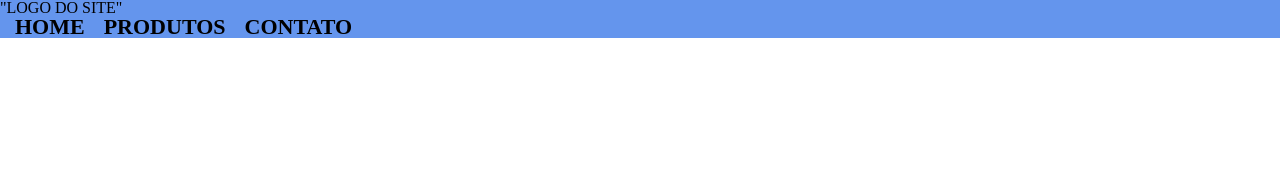
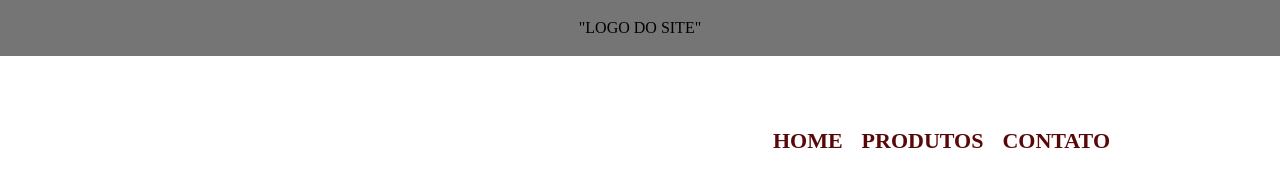
Before and after one commit to LeonardoMendes2811/leo-barbearia, a plain HTML site: page produtos.html in a window 1280 px wide. Drawn offline with Linux system fonts and the light colour scheme.

Commit message:
Add files via upload

```diff
--- a/produtos.css
+++ b/produtos.css
@@ -1,5 +1,7 @@
 header{
-    background-color: cornflowerblue;
+    background-color: rgb(117, 117, 117);
+    text-align: center;
+    padding: 20px 0;
 }
 
 nav li {
@@ -9,8 +11,20 @@ nav li {
 
 nav a {
     text-transform: uppercase;
-    color: black;
+    color: rgb(88, 8, 8);
     font-weight: bold;
     font-size: 22px;
     text-decoration: none;
 }
+
+.caixa {
+    position: relative ;
+    width: 940px;
+    margin: 0 auto;
+}
+
+nav {
+    position: absolute;
+    top: 110px;
+    right: 0;
+}
--- a/produtos.html
+++ b/produtos.html
@@ -9,6 +9,7 @@
 </head>
 <body>
     <header>
+        <div class="caixa">
             <h1>"LOGO DO SITE"</h1>
 
             <nav>
@@ -18,6 +19,7 @@
                     <li><a href="####">Contato</a></li>
                 </ul>
             </nav>
+        </div>
     </header>
 </body>
 </html>
--- a/style.css
+++ b/style.css
@@ -1,5 +1,5 @@
 body {
-    background-color: rgb(61, 61, 61);
+    background-color: rgb(18, 49, 107);
 }
 
 h1 {
@@ -19,11 +19,11 @@ p {
 }
 
 b {
-    color: rgb(1, 17, 110);
+    color: rgb(255, 255, 255);
 }
 
 main {
-    background-color: rgb(80, 80, 80);
+    background-color: rgb(154, 192, 241);
 }
 
 #carro {
@@ -31,9 +31,9 @@ main {
 }
 
 b2 {
-    color: rgb(133, 0, 0);
+    color: rgb(0, 0, 0);
 }
 
 b3 {
-    color: rgb(189, 189, 189);
+    color: rgb(11, 57, 126);
 }
```
Also changed, not shown: index.html (+2 -2 lines), banner.png (added). Lines whose indentation alone changed are shown as unchanged.
